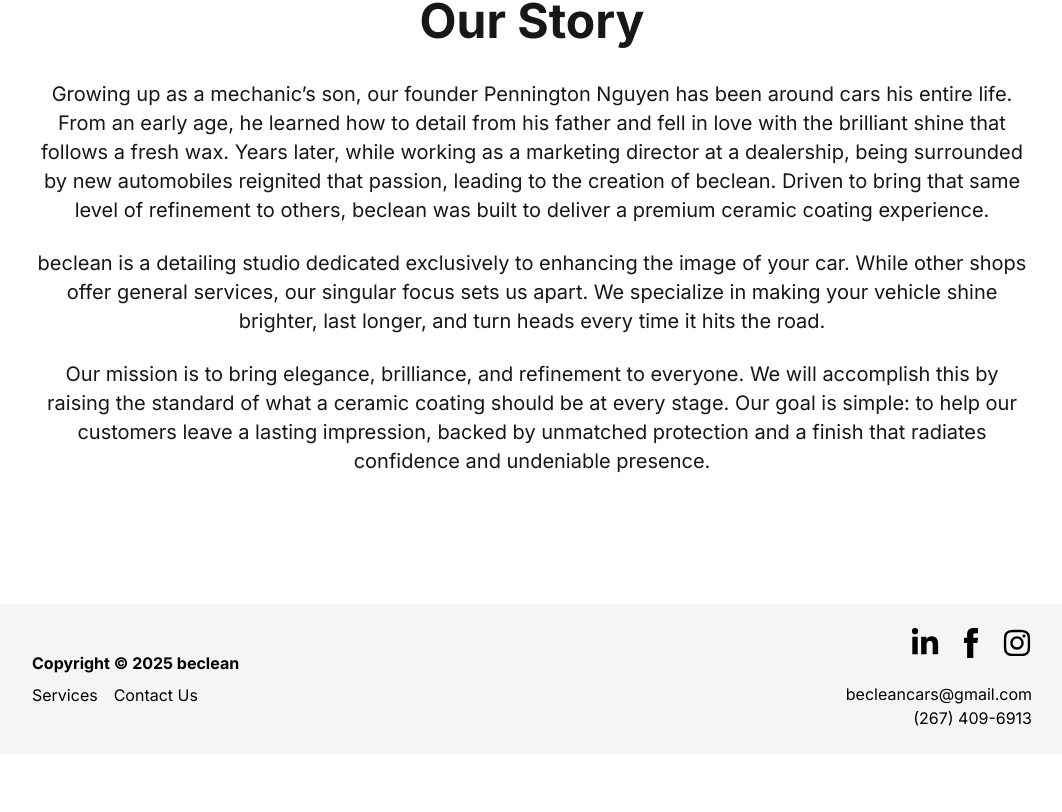
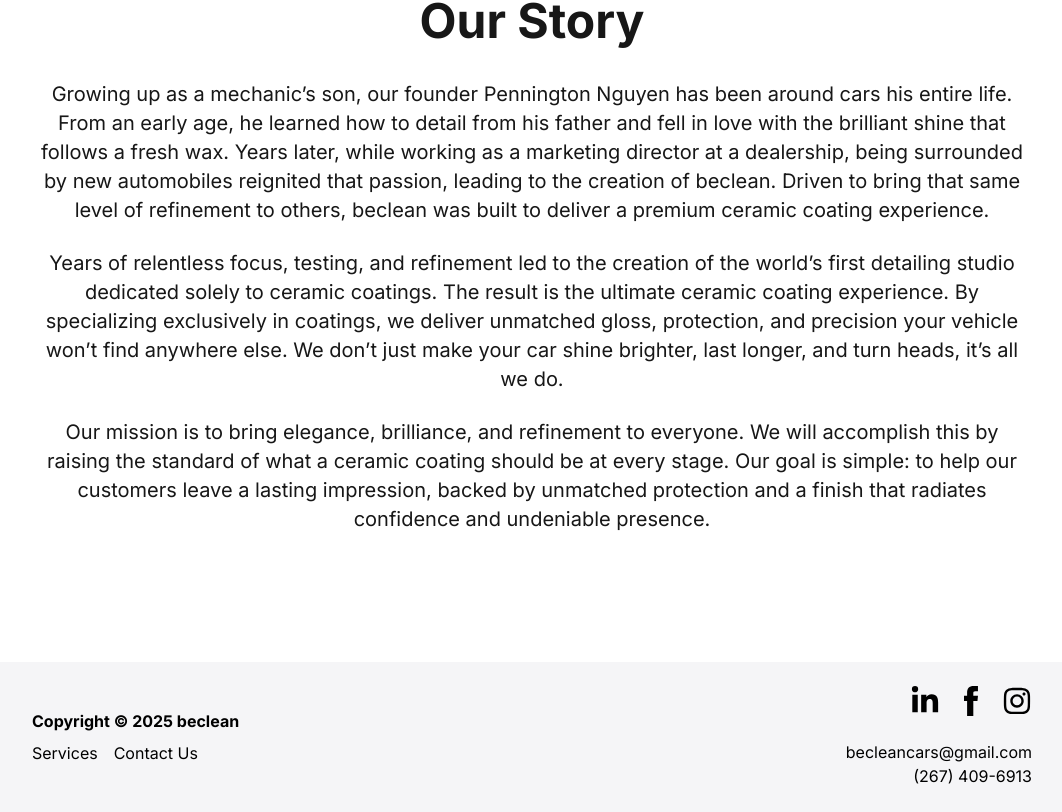
Before and after one commit to jisanjung/becleannext, a Next.js app: page / in a window 1280 px wide. Shown: the part 3323-4135 px from the top of the page, without its empty margins (108-1170 px from the left). Before the commit the page ends 4077 px from the top, so only its background shows below. Built offline with nearby package versions, Linux system fonts and the light colour scheme.

Commit message:
homepage copy updates 6/27/25

```diff
--- a/src/landing/OurStory.jsx
+++ b/src/landing/OurStory.jsx
@@ -10,7 +10,7 @@
             </p>
             <br/>
             <p className="text text-center">
-            beclean is a detailing studio dedicated exclusively to enhancing the image of your car. While other shops offer general services, our singular focus sets us apart. We specialize in making your vehicle shine brighter, last longer, and turn heads every time it hits the road.
+            Years of relentless focus, testing, and refinement led to the creation of the world’s first detailing studio dedicated solely to ceramic coatings. The result is the ultimate ceramic coating experience. By specializing exclusively in coatings, we deliver unmatched gloss, protection, and precision your vehicle won’t find anywhere else. We don’t just make your car shine brighter, last longer, and turn heads, it’s all we do.
             </p>
             <br/>
             <p className="text text-center">
```
